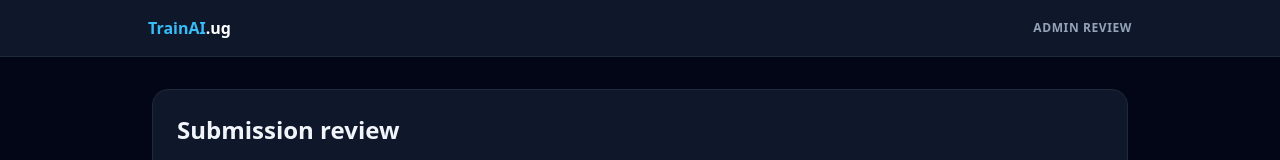
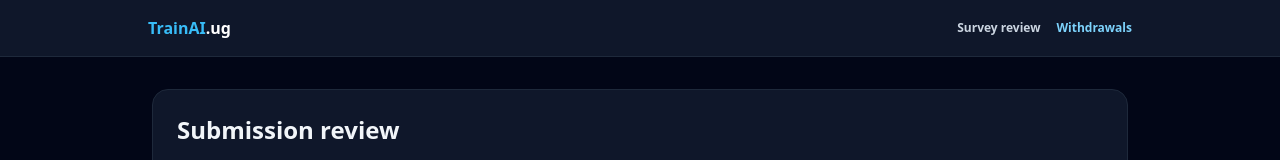
Before and after one commit to xonearma-jpg/my-ai-rewards-app, a plain HTML site: page admin.html in a window 1280 px wide. Shown: the top 160 px of the page. Drawn offline with nearby package versions, Linux system fonts and the light colour scheme.

Commit message:
Link withdrawal review from admin page

```diff
--- a/admin.html
+++ b/admin.html
@@ -11,7 +11,7 @@
   <header class="border-b border-slate-800 bg-slate-900">
     <div class="mx-auto flex max-w-5xl items-center justify-between px-5 py-4">
       <a href="/" class="font-bold text-sky-400">TrainAI<span class="text-white">.ug</span></a>
-      <span class="text-xs font-semibold uppercase tracking-wider text-slate-400">Admin review</span>
+      <nav class="flex items-center gap-4 text-xs font-semibold"><a href="/admin.html" class="text-slate-300 hover:text-sky-300">Survey review</a><a href="/admin-withdrawals.html" class="text-sky-300 hover:text-white">Withdrawals</a></nav>
     </div>
   </header>
   <main class="mx-auto max-w-5xl px-4 py-8 sm:px-6">
```
